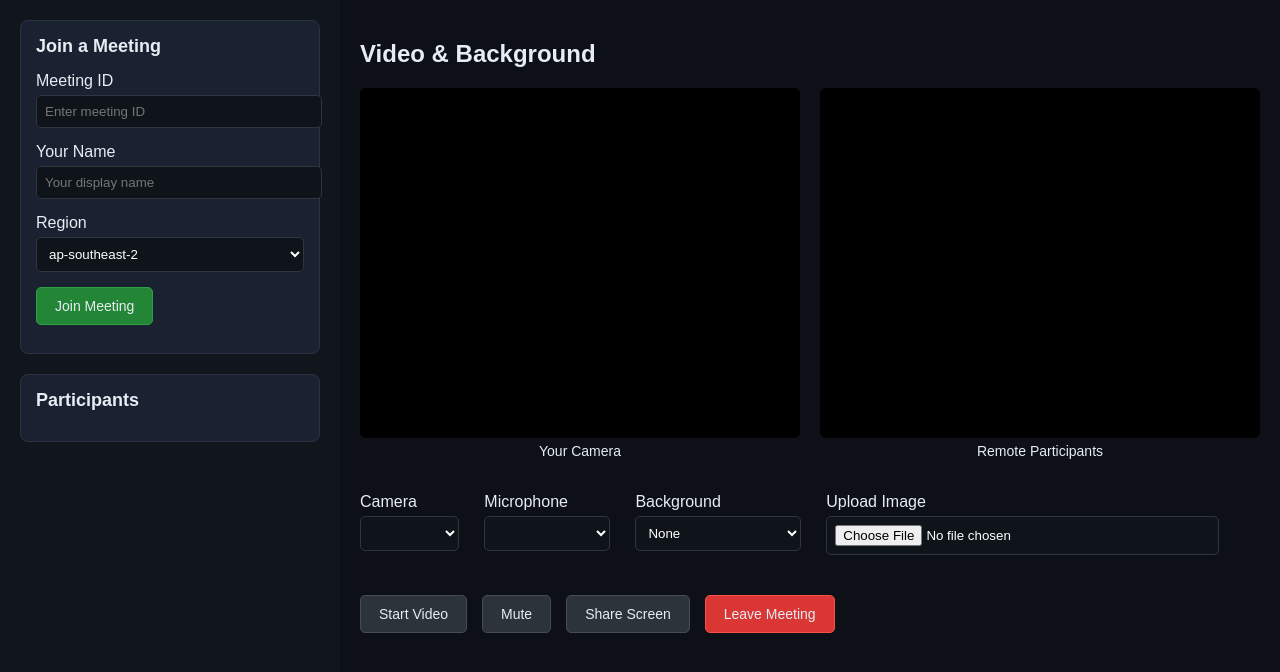
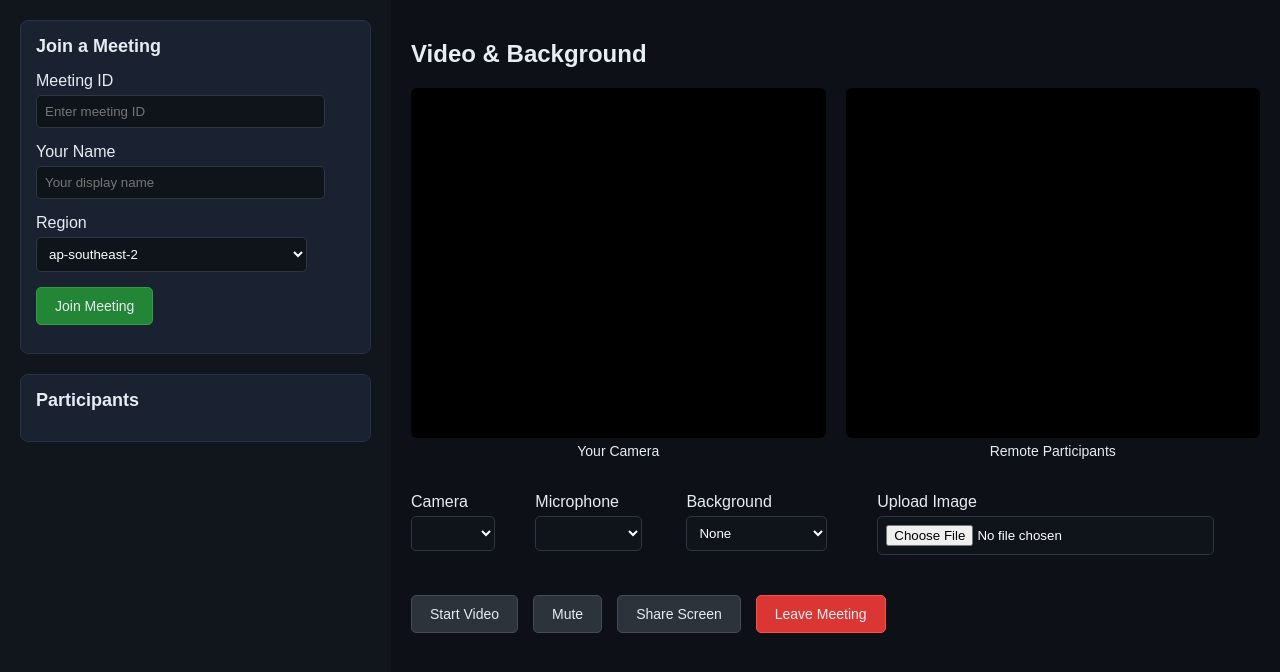
Before and after one commit to Georges034302/aws-chime-client, a plain HTML site: page index.html in a window 1280 px wide. Drawn offline with Linux system fonts and the light colour scheme; a script that the page names is missing.

Commit message:
Adjust sidebar and input field widths

```diff
--- a/style.css
+++ b/style.css
@@ -15,7 +15,7 @@ body {
 
 /* Sidebar */
 .sidebar {
-  width: 300px;
+  width: 351px;
   background: #11161d;
   padding: 20px;
   overflow-y: auto;
@@ -40,7 +40,7 @@ label {
 }
 
 input, select {
-  width: 100%;
+  width: 85%;
   padding: 8px;
   margin-top: 5px;
   background: #0f141b;
```
